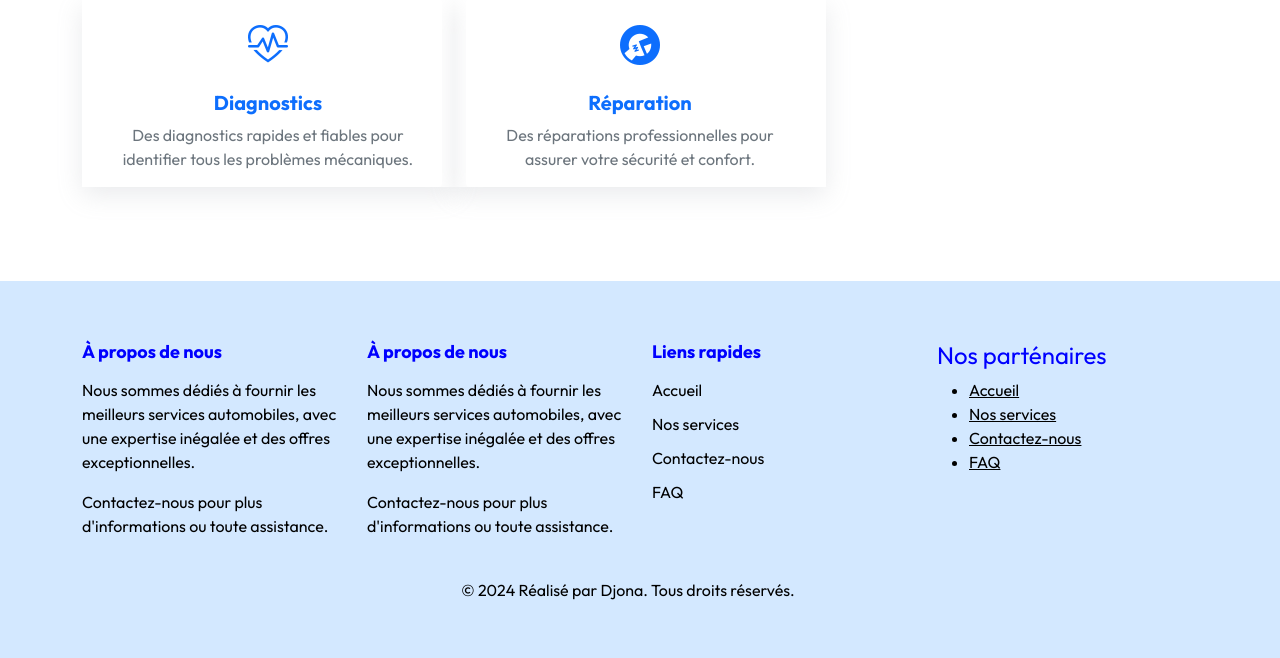
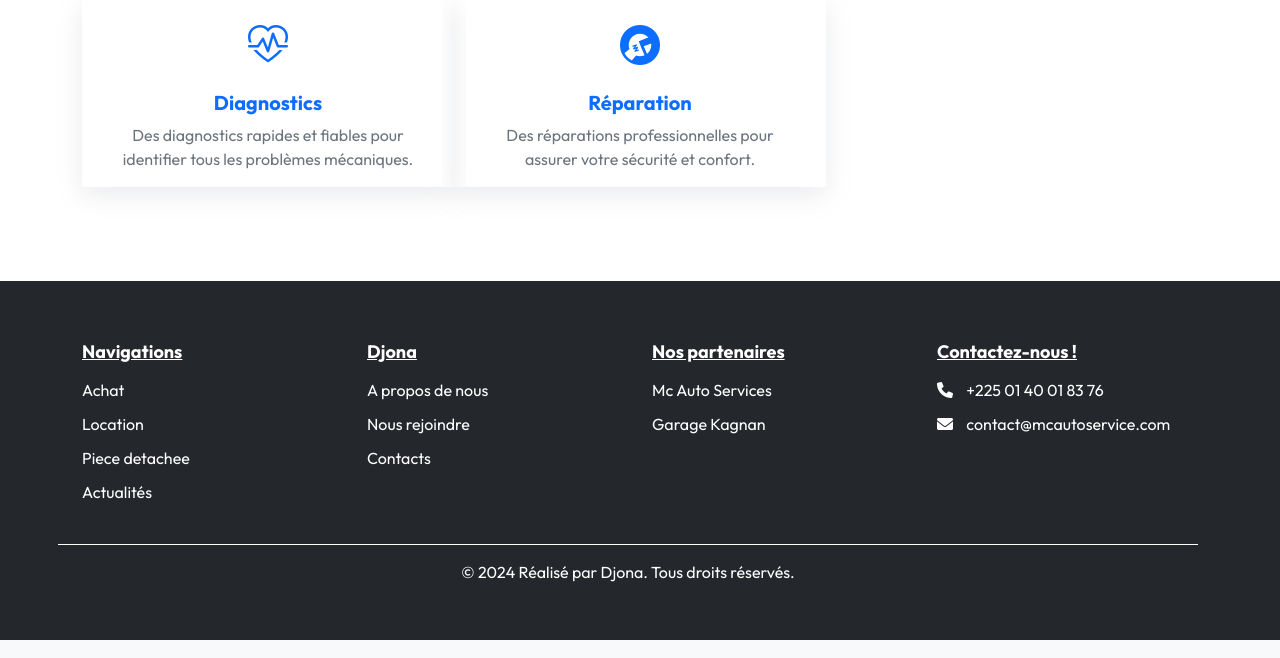
Before and after one commit to Zizou897/djoona, a Django app: page /about in a window 1280 px wide. Shown: the part 1218-1876 px from the top of the page. Run offline with Django 5.2, Linux system fonts and the light colour scheme; some libraries are stand-ins or nearby versions; some web fonts are replaced.

Commit message:
mise à jour 002

```diff
--- a/djona_admin/static/css/style.css
+++ b/djona_admin/static/css/style.css
@@ -276,7 +276,7 @@ body {
 }
 
 .footer-section {
-    background-color: #d3e8ff;
+    background-color: #24272C;
     color: #000000;
     padding: 60px 20px 40px;
     position: relative;
--- a/djona_admin/templates/header/footer.html
+++ b/djona_admin/templates/header/footer.html
@@ -1,48 +1,52 @@
 <footer class="footer-section">
     <div class="container">
         <div class="row">
-            <div class="col-12 col-sm-6 col-md-3 footer-info">
-                <h4 style="color: blue;">À propos de nous</h4>
-                <p>
-                    Nous sommes dédiés à fournir les meilleurs services automobiles,
-                    avec une expertise inégalée et des offres exceptionnelles.
-                </p>
-                <p>Contactez-nous pour plus d'informations ou toute assistance.</p>
-            </div>
-
-            <div class="col-12 col-sm-6 col-md-3 footer-info">
-                <h4 style="color: blue;">À propos de nous</h4>
-                <p>
-                    Nous sommes dédiés à fournir les meilleurs services automobiles,
-                    avec une expertise inégalée et des offres exceptionnelles.
-                </p>
-                <p>Contactez-nous pour plus d'informations ou toute assistance.</p>
+            <div class="col-12 col-sm-6 col-md-3 footer-links">
+                <h4 style="color: #fff;text-decoration:underline;">Navigations</h4>
+                <ul style="list-style:none;">
+                    <li><a href="{% url 'achat' %}">Achat</a></li>
+                    <li><a href="{% url 'location' %}">Location</a></li>
+                    <li><a href="{% url 'piece-detache' %}">Piece detachee</a></li>
+                    <li><a href="">Actualités</a></li>
+                </ul>
             </div>
 
             <div class="col-12 col-sm-6 col-md-3 footer-links">
-                <h4 style="color: blue;">Liens rapides</h4>
-                <ul>
-                    <li><a href="#" style="color:black">Accueil</a></li>
-                    <li><a href="#" style="color:black">Nos services</a></li>
-                    <li><a href="#" style="color:black">Contactez-nous</a></li>
-                    <li><a href="#" style="color:black">FAQ</a></li>
+                <h4 style="color: #fff;text-decoration:underline;">Djona</h4>
+                <ul style="list-style:none;">
+                    <li><a href="{% url 'rejoindre' %}">A propos de nous</a></li>
+                    <li><a href="{% url 'about' %}">Nous rejoindre</a></li>
+                    <li><a href="">Contacts</a></li>
                 </ul>
             </div>
 
-            <div class="col-12 col-sm-6 col-md-3">
-                <h4 style="color: blue;">Nos parténaires</h4>
-                <ul>
-                    <li><a href="#" style="color:black">Accueil</a></li>
-                    <li><a href="#" style="color:black">Nos services</a></li>
-                    <li><a href="#" style="color:black">Contactez-nous</a></li>
-                    <li><a href="#" style="color:black">FAQ</a></li>
+            <div class="col-12 col-sm-6 col-md-3 footer-links">
+                <h4 style="color: #fff;text-decoration:underline;">Nos partenaires</h4>
+                <ul style="list-style:none;">
+                    <li><a href="#">Mc Auto Services</a></li>
+                    <li><a href="#">Garage Kagnan</a></li>
                 </ul>
             </div>
 
+            <div class="col-12 col-sm-6 col-md-3 footer-links">
+                <h4 style="color: #fff;text-decoration:underline;">Contactez-nous !</h4>
+                <ul style="list-style: none; padding: 0;">
+                    <li>
+                        <i class="fas fa-phone" style="color: #fff;"></i>
+                        <span style="margin-left: 10px;color: #fff;">+225 01 40 01 83 76</span>
+                    </li>
+                    <li style="margin-top: 10px;">
+                        <i class="fas fa-envelope" style="color: #fff;"></i>
+                        <span style="margin-left: 10px;color: #fff;">contact@mcautoservice.com</span>
+                    </li>
+                </ul>
+            </div>
+
+
             <!-- Section de copyright -->
-            <div class="row mt-4">
-                <div class="col text-center">
-                    <p>&copy; 2024 Réalisé par Djona. Tous droits réservés.</p>
+            <div class="row mt-4" style="border-top: thin solid #fff;">
+                <div class="col text-center" style="padding-top: 15px;">
+                    <p style="color: #fff;">&copy; 2024 Réalisé par Djona. Tous droits réservés.</p>
                 </div>
             </div>
         </div>
```
